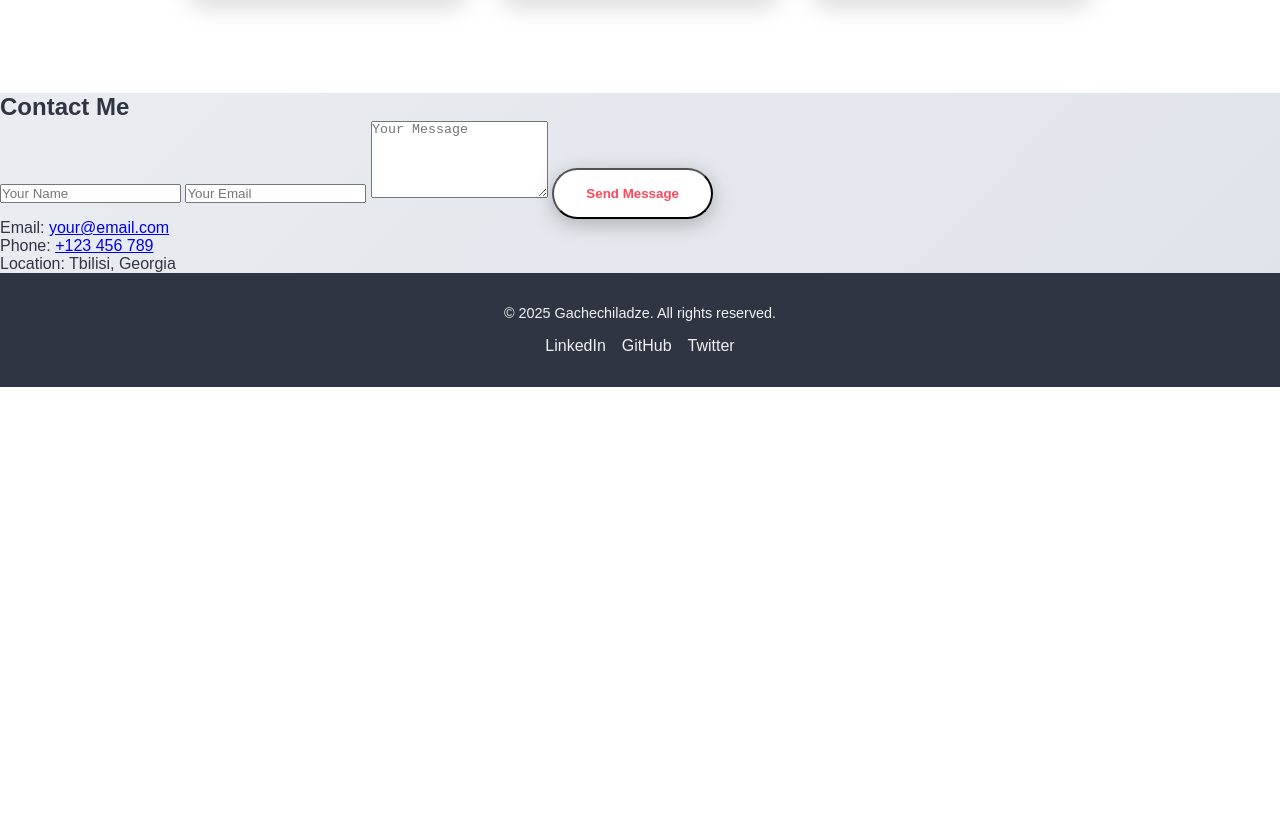
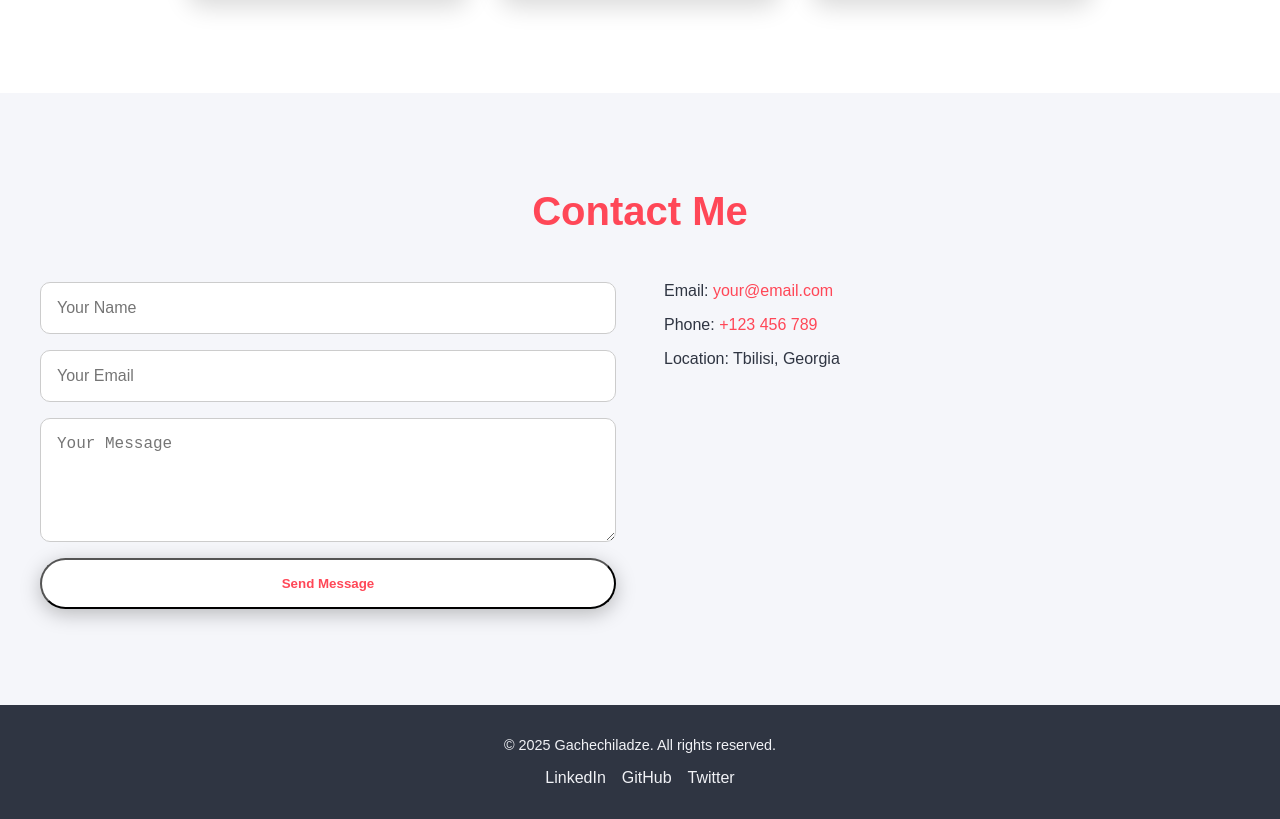
Before and after one commit to TeoGachechiladze570/final-task, a website built with Vite: page index.html in a window 1280 px wide. Shown: the part 1768-2587 px from the top of the page. Before the commit the page ends 2155 px from the top, so only its background shows below. Built offline with nearby package versions, Linux system fonts and the light colour scheme.

Commit message:
create contact styles

```diff
--- a/src/style.css
+++ b/src/style.css
@@ -402,6 +402,74 @@ body {
   animation: slideIn 1s ease-out;
 }
 
+/* ===== CONTACT ===== */
+.contact-section {
+  padding: 6rem 2rem;
+  background: var(--background-light);
+  text-align: center;
+  animation: slideIn 1s ease-out;
+}
+
+.contact-section h2 {
+  font-family: var(--font-secondary);
+  font-size: 2.5rem;
+  color: var(--main-color);
+  margin-bottom: 3rem;
+}
+
+.contact-wrapper {
+  display: flex;
+  justify-content: center;
+  gap: 3rem;
+  flex-wrap: wrap;
+  max-width: 1200px;
+  margin: 0 auto;
+}
+
+.contact-form {
+  flex: 1;
+  min-width: 300px;
+  display: flex;
+  flex-direction: column;
+  gap: 1rem;
+}
+
+.contact-form input,
+.contact-form textarea {
+  padding: 1rem;
+  border-radius: 10px;
+  border: 1px solid #ccc;
+  font-size: 1rem;
+  outline: none;
+  transition: border 0.3s ease, box-shadow 0.3s ease;
+}
+
+.contact-form input:focus,
+.contact-form textarea:focus {
+  border-color: var(--main-color);
+  box-shadow: 0 0 10px rgba(255, 71, 87, 0.3);
+}
+
+.contact-info {
+  flex: 1;
+  min-width: 250px;
+  text-align: left;
+}
+
+.contact-info p {
+  font-size: 1rem;
+  margin-bottom: 1rem;
+}
+
+.contact-info a {
+  color: var(--main-color);
+  text-decoration: none;
+}
+
+.contact-info a:hover {
+  text-decoration: underline;
+}
+
 /* ===== FOOTER ===== */
 .footer-section {
   padding: 2rem;
```
